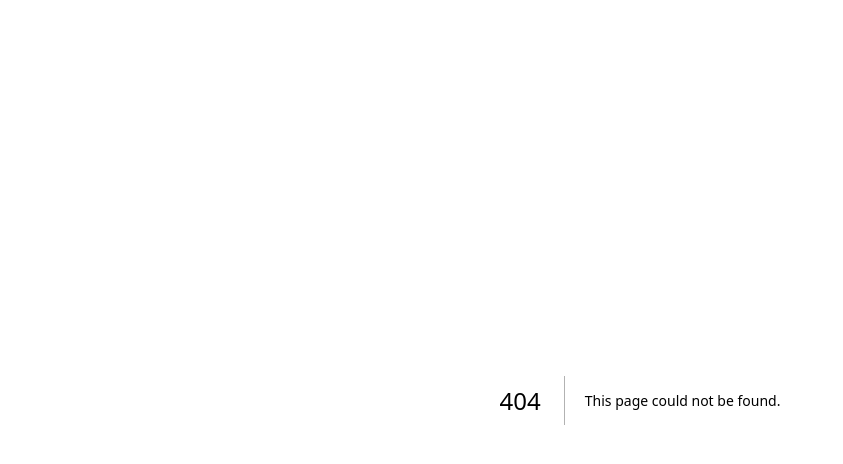
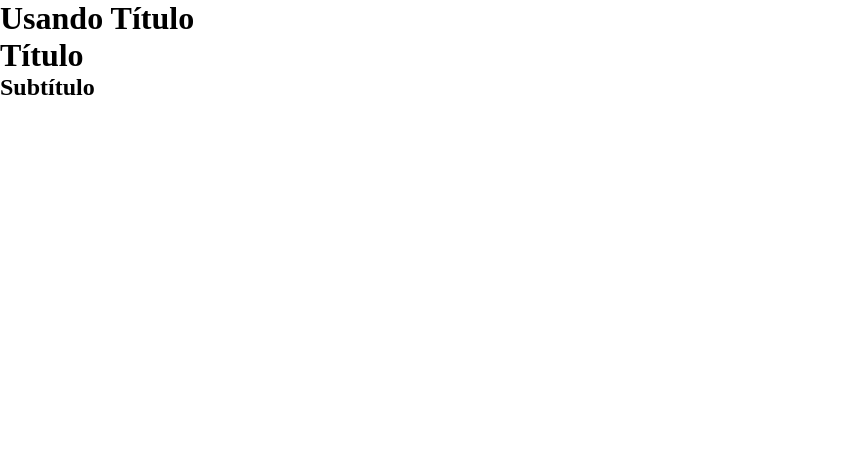
Before and after one commit to gabrielestefono/exercicios_next, a Next.js app: page /basicos/usando-titulo in a window 1280 px wide. Before the commit this address had no page. Shown: the top 464 px of the page, without its empty margins (0-843 px from the left). Built offline with nearby package versions, Linux system fonts and the light colour scheme.

Commit message:
Criando componente

```diff
--- /dev/null
+++ b/components/Titulo.jsx
@@ -0,0 +1,8 @@
+export default function Titulo(){
+    return(
+        <>
+            <h1>Título</h1>
+            <h2>Subtítulo</h2>
+        </>
+    )
+}
--- /dev/null
+++ b/pages/basicos/usando-titulo.jsx
@@ -0,0 +1,10 @@
+import Titulo from "@/components/Titulo";
+
+export default function usandoTitulo(){
+    return (
+        <div>
+            <h1>Usando Título</h1>
+            <Titulo/>
+        </div>
+    )
+}
```
Also changed, not shown: pages/basicos/Teste.jsx (added, +7 -0 lines).
